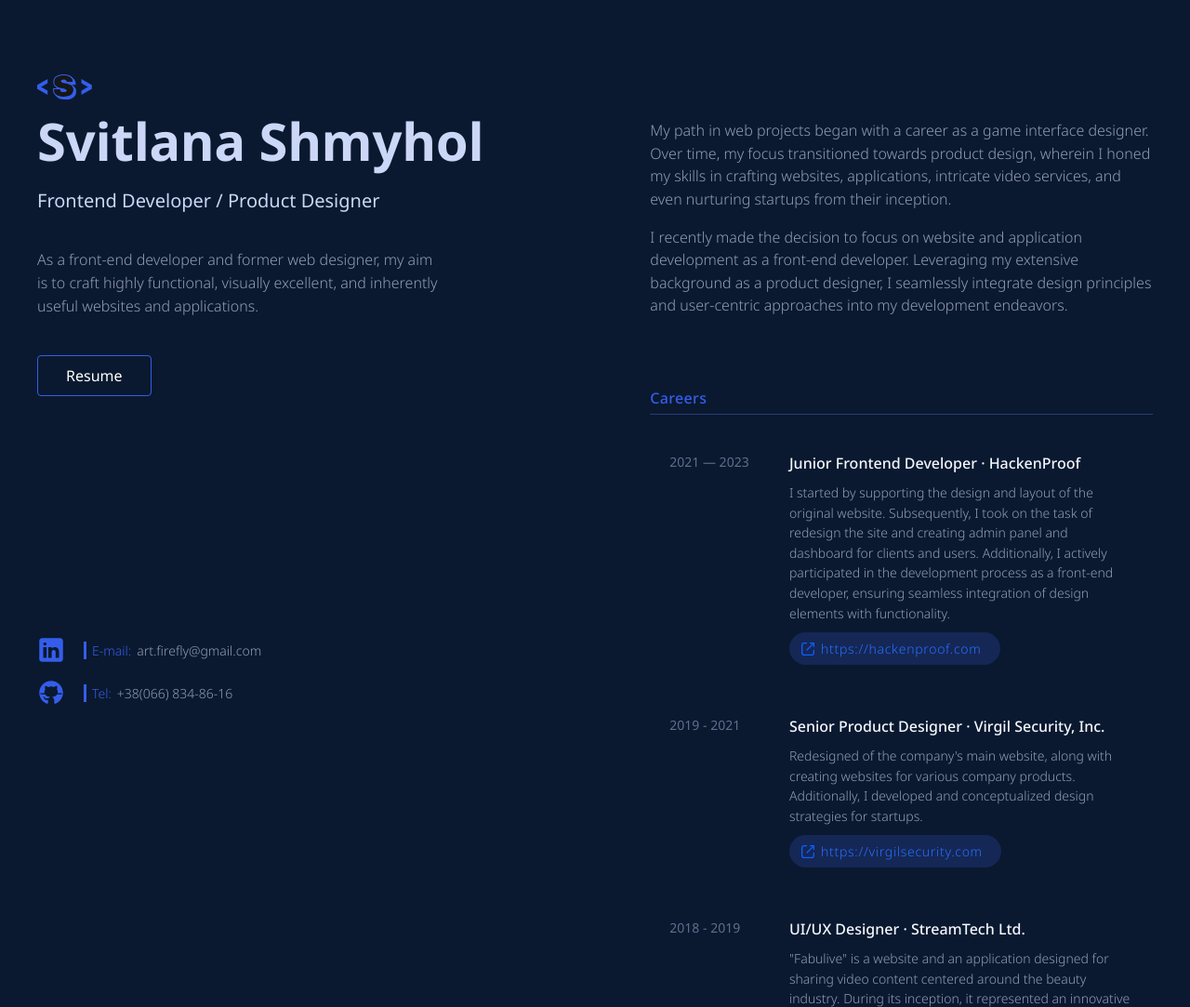
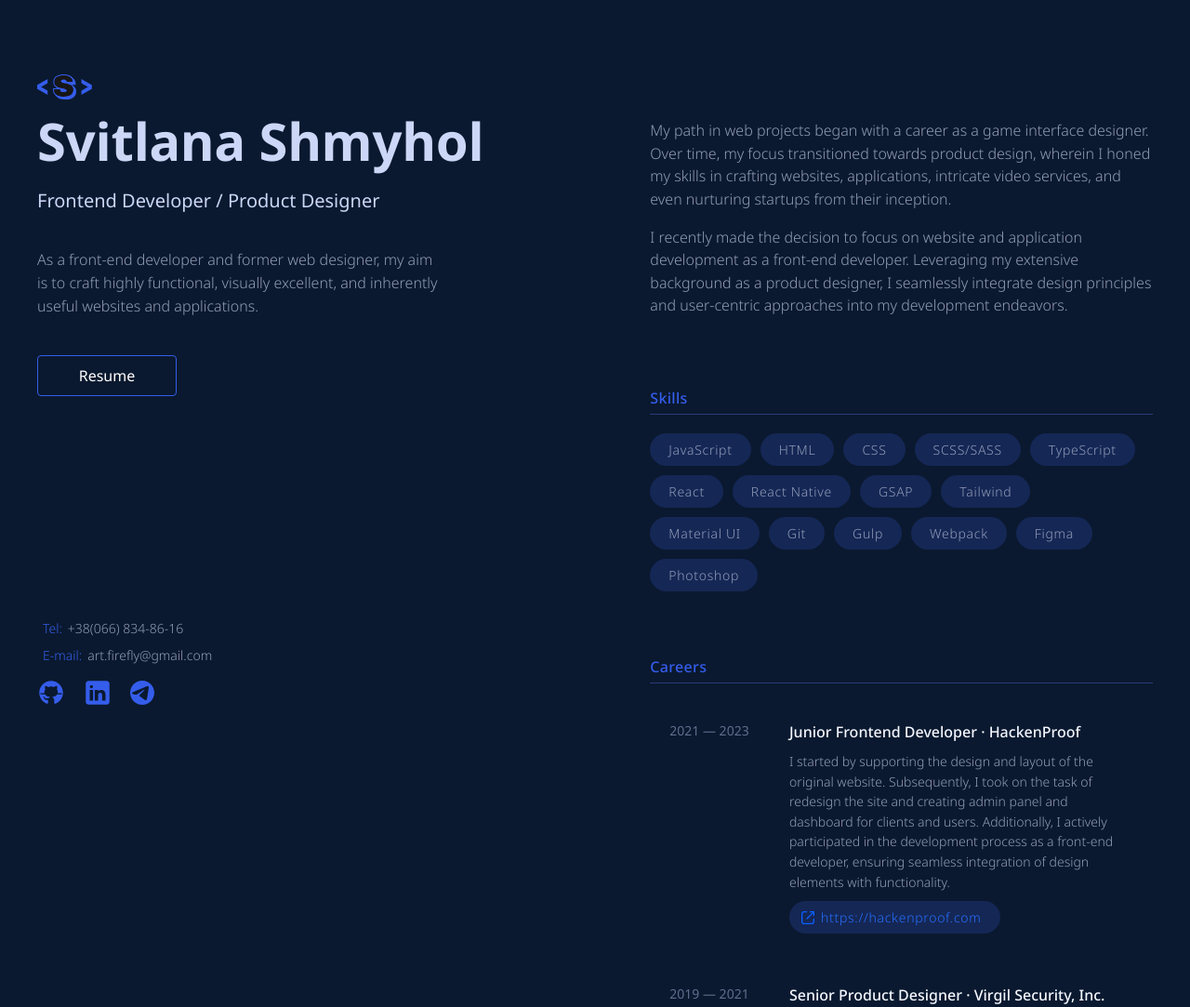
Before and after one commit to SvetlanaShmyhol/svetlanashmyhol.github.io, a plain HTML site: page index.html in a window 1280 px wide. Shown: the top 1083 px of the page at 93% size. Drawn offline with Linux system fonts and the light colour scheme.

Commit message:
add skills

```diff
--- a/css/main.css
+++ b/css/main.css
@@ -107,8 +107,6 @@ html, body {
 }
 
 .hero-link {
-    display: flex;
-    flex-direction: column;
     padding-bottom: 20px;
     font-weight: 300;
     font-size: 14px;
@@ -118,18 +116,22 @@ html, body {
     color: var(--text-gray);
 }
 
-.hero-link-top, .hero-link-bottom {
+.hero-link-bottom {
     display: flex;
     align-items: center;
     gap: 20px;
 }
 
 .hero-link-top {
+    display: flex;
+    gap: 10px;
+    flex-direction: column;
+    align-items: flex-start;
+    margin-left: auto;
     padding-bottom: 16px;
 }
 
 .hero-link-blue {
-    border-left: 3px solid var(--royalblue);
     padding-right: 6px;
     padding-left: 6px;
     color: var(--royalblue);
@@ -140,18 +142,54 @@ html, body {
 }
 
 .btn {
+    display: flex;
+    width: 150px;
+    justify-content: center;
     background-color: var(--blackpure);
     border: 1px solid #355deb;
     border-radius: 4px;
     color: var(--white);
     text-align: center;
+    transition: all 0.25s cubic-bezier(0.645,0.045,0.355,1);
+    margin-top: 40px;
+}
+
+.btn-link {
+    text-decoration: none;
+    color: var(--white);
     padding: 10px 30px;
-    transition: all 0.25s cubic-bezier(0.645,0.045,0.355,1);
 }
 
 .btn:hover {
+    outline: none;
     box-shadow: 4px 4px 0 0 var(--royalblue);
     transform: translate(-5px, -5px);
+}
+
+.skills {
+    padding-bottom: 60px;
+}
+
+.skills-items {
+    display: flex;
+    flex-wrap: wrap;
+}
+
+.skills-item {
+    font-weight: 300;
+    font-size: 14px;
+    color: var(--text-gray);
+    padding: 8px 20px;
+    background-color: #152755;
+    border-radius: 20px;
+    letter-spacing: 0.05em;
+    margin-right: 10px;
+    margin-bottom: 10px;
+}
+
+.skills-item:hover {
+    background-color: #172f6b;
+    color: var(--white);
 }
 
 /* Main content */
--- a/index.html
+++ b/index.html
@@ -18,22 +18,27 @@
 				<h1 class="hero-title-name">Svitlana Shmyhol</h1>
 				<h2 class="hero-title-position">Frontend Developer / Product Designer</h2>
 				<p class="hero-title-desc">As a front-end developer and former web designer, my aim is to craft highly functional, visually excellent, and inherently useful websites and applications.</p>
-				<div class="nav-btn">
-					<button class="btn">Resume</button>
+				<div class="btn">
+					<a href="resume.pdf" class="btn-link" target="_blank">
+						Resume
+					</a>
 				</div>
 			</div>
 			<div class="hero-link">
 				<div class="hero-link-top">
-					<a target="_blank" href="https://www.linkedin.com/in/svitlana-shmyhol-a0964053" class="hero-link--linkedin">
-						<img src="./img/linkedin-icon.svg" alt="linkedin">
-					</a>
-					<a href="#" class="hero-link--email"><span class="hero-link-blue">E-mail:</span>art.firefly@gmail.com</a>
+					<a href="tel:+38(066) 834-86-16" class="hero-link--tel"><span class="hero-link-blue">Tel:</span>+38(066) 834-86-16</a>
+					<a href="mailto:art.firefly@gmail.com" class="hero-link--email"><span class="hero-link-blue">E-mail:</span>art.firefly@gmail.com</a>
 				</div>
 				<div class="hero-link-bottom">
 					<a target="_blank" href="https://github.com/SvetlanaShmyhol" class="hero-link--github">
 						<img src="./img/github-icon.svg" alt="github">
 					</a>
-					<a href="#" class="hero-link--tel"><span class="hero-link-blue">Tel:</span>+38(066) 834-86-16</a>
+					<a target="_blank" href="https://www.linkedin.com/in/svitlana-shmyhol-a0964053" class="hero-link--linkedin">
+						<img src="./img/linkedin-icon.svg" alt="linkedin">
+					</a>
+					<a target="_blank" href="https://t.me/LanaShmyhol" class="hero-link--telegram">
+						<img src="./img/telegram-icon.svg" alt="telegram">
+					</a>
 				</div>
 			</div>
 		</section>
@@ -45,6 +50,61 @@
 					<p>I recently made the decision to focus on website and application development as a front-end developer. Leveraging my extensive background as a product designer, I seamlessly integrate design principles and user-centric approaches into my development endeavors.</p>
 				</div>
 			</section>
+
+			<section class="skills">
+				<div class="heading">
+					<h3 class="main-content-title">Skills</h3>
+					<div class="title-divider"></div>
+				</div>
+				<div class="skills-items">
+					<div class="skills-item">
+						<p>JavaScript</p>
+					</div>
+					<div class="skills-item">
+						<p>HTML</p>
+					</div>
+					<div class="skills-item">
+						<p>CSS</p>
+					</div>
+					<div class="skills-item">
+						<p>SCSS/SASS</p>
+					</div>
+					<div class="skills-item">
+						<p>TypeScript</p>
+					</div>
+					<div class="skills-item">
+						<p>React</p>
+					</div>
+					<div class="skills-item">
+						<p>React Native</p>
+					</div>
+					<div class="skills-item">
+						<p>GSAP</p>
+					</div>
+					<div class="skills-item">
+						<p>Tailwind</p>
+					</div>
+					<div class="skills-item">
+						<p>Material UI</p>
+					</div>
+					<div class="skills-item">
+						<p>Git</p>
+					</div>
+					<div class="skills-item">
+						<p>Gulp</p>
+					</div>
+					<div class="skills-item">
+						<p>Webpack</p>
+					</div>
+					<div class="skills-item">
+						<p>Figma</p>
+					</div>
+					<div class="skills-item">
+						<p>Photoshop</p>
+					</div>
+				</div>
+			</section>
+
 			<section class="careers">
 				<div class="heading">
 					<h3 class="main-content-title">Careers</h3>
@@ -68,7 +128,7 @@
 
 				<div class="careers-box">
 					<div class="period">
-						<p>2019 - 2021</p>
+						<p>2019 — 2021</p>
 					</div>
 					<div class="careers-desc">
 						<h3 class="careers-position">Senior Product Designer · Virgil Security, Inc.</h3>
@@ -83,7 +143,7 @@
 
 				<div class="careers-box">
 					<div class="period">
-						<p>2018 - 2019</p>
+						<p>2018 — 2019</p>
 					</div>
 					<div class="careers-desc">
 						<div class="careers-position">UI/UX Designer · StreamTech Ltd.</div>
@@ -101,7 +161,7 @@
 
 				<div class="careers-box">
 					<div class="period">
-						<p>2018 - 2018</p>
+						<p>2018 — 2018</p>
 					</div>
 					<div class="careers-desc">
 						<div class="careers-position">Product Designer · The Solid Studio</div>
@@ -113,7 +173,7 @@
 
 				<div class="careers-box">
 					<div class="period">
-						<p>2016 - 2018</p>
+						<p>2016 — 2018</p>
 					</div>
 					<div class="careers-desc">
 						<div class="careers-position">UI/UX Designer · EvoPlay</div>
@@ -135,7 +195,7 @@
 
 				<div class="careers-box">
 					<div class="period">
-						<p>2012 - 2015</p>
+						<p>2012 — 2015</p>
 					</div>
 					<div class="careers-desc">
 						<div class="careers-position">UI designer · Global Play Games</div>
@@ -180,7 +240,7 @@
 
 				<div class="projects-box">
 					<div class="projects-image">
-						<a href="https://svetlanashmyhol.github.io/ReactDashboard" class="projects-site-link">
+						<a target="_blank" href="https://svetlanashmyhol.github.io/ReactDashboard" class="projects-site-link">
 							<img class="projects-i" src="./img/project-2.png" alt="project-1">
 						</a>
 					</div>
@@ -191,7 +251,7 @@
 							</a>
 						</div>
 						<div class="project_description">
-							<p>This is an admin dashboard app project using React, Material UI and Nivo Charts. This application consists of Light and Dark Mode.</p>
+							<p>Admin dashboard app project using React, Material UI and Nivo Charts. This application consists of Light and Dark Mode.</p>
 						</div>
 						<div class="projects-btn">
 							<a target="_blank" href="https://github.com/SvetlanaShmyhol?tab=repositories" class="site-link">Github - repository</a>
```
Also changed, not shown: img/project-2.png, img/telegram-icon.svg (added), 3 other files.
